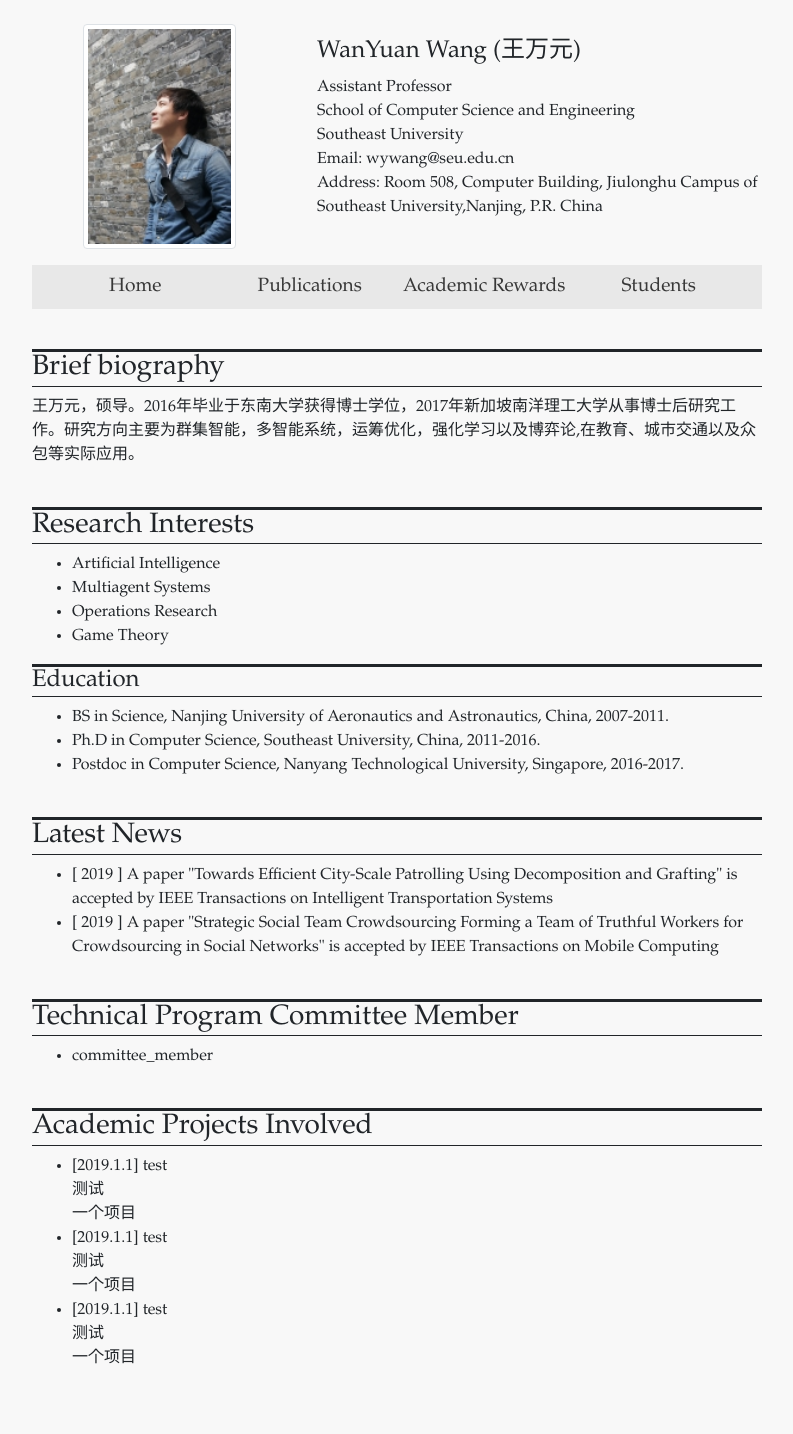
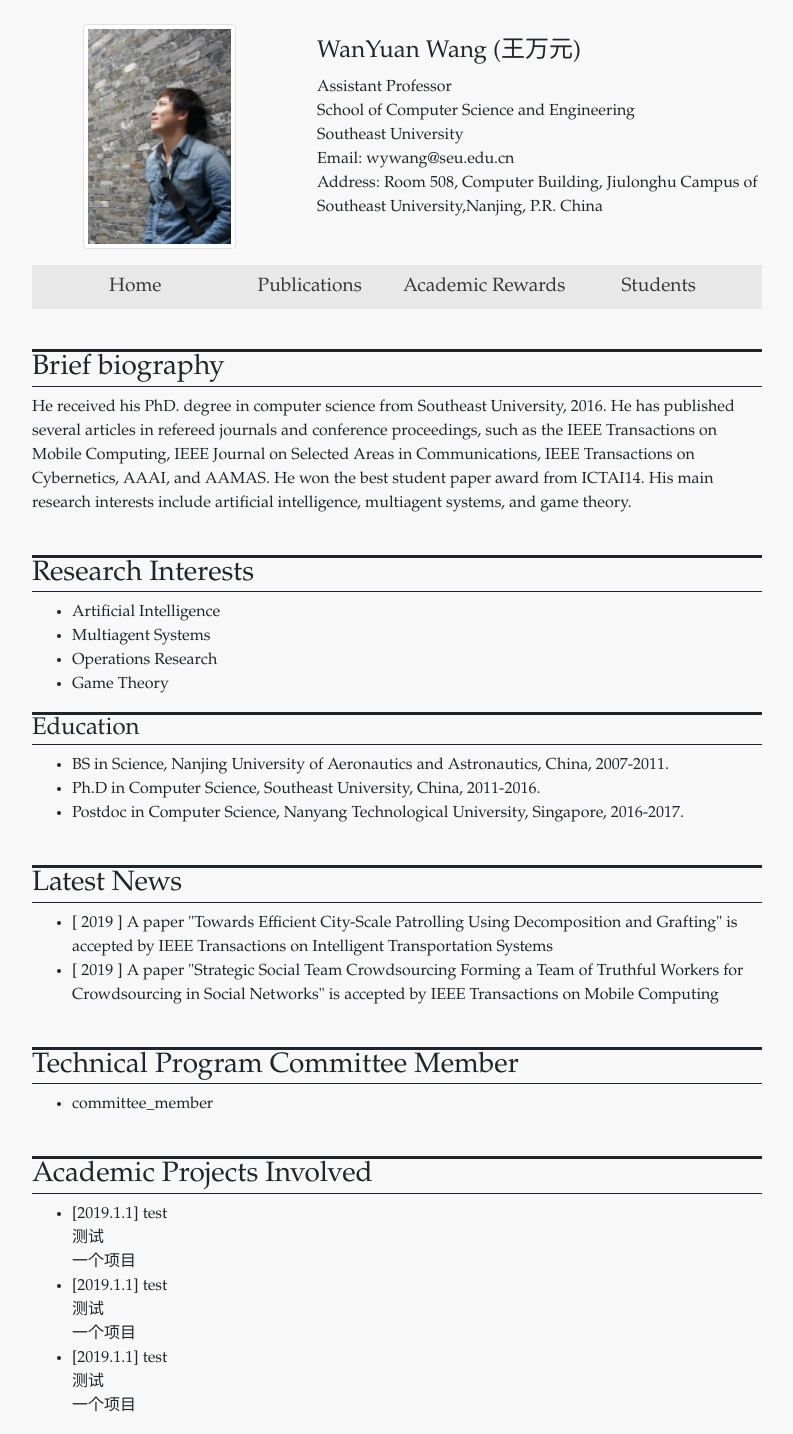
Before and after one commit to wanyuanwang/wanyuanwang.github.io, a Jekyll site: the page built from index.html, in a window 1280 px wide. Shown: the whole page, without its empty margins (243-1036 px from the left). Built offline with Jekyll 4.4.1, drawn with Linux system fonts in a browser that asks for light colours; before the commit the page ends 1386 px from its top, so only the background shows below that.

Commit message:
Update _config.yml

```diff
--- a/_config.yml
+++ b/_config.yml
@@ -1,7 +1,7 @@
 # presonal infomation part
 resume_name:                    "WanYuan Wang"
 resume_chinese_name:            "王万元"
-resume_biography:               "王万元，硕导。2016年毕业于东南大学获得博士学位，2017年新加坡南洋理工大学从事博士后研究工作。研究方向主要为群集智能，多智能系统，运筹优化，强化学习以及博弈论,在教育、城市交通以及众包等实际应用。"
+resume_biography:               "He received his PhD. degree in computer science from Southeast University, 2016. He has published several articles in refereed journals and conference proceedings, such as the IEEE Transactions on Mobile Computing, IEEE Journal on Selected Areas in Communications, IEEE Transactions on Cybernetics, AAAI, and AAMAS. He won the best student paper award from ICTAI14. His main research interests include artificial intelligence, multiagent systems, and game theory."
 resume_job_title:               "Assistant Professor"
 resume_department:              "School of Computer Science and Engineering"
 resume_university:              "Southeast University"
```
